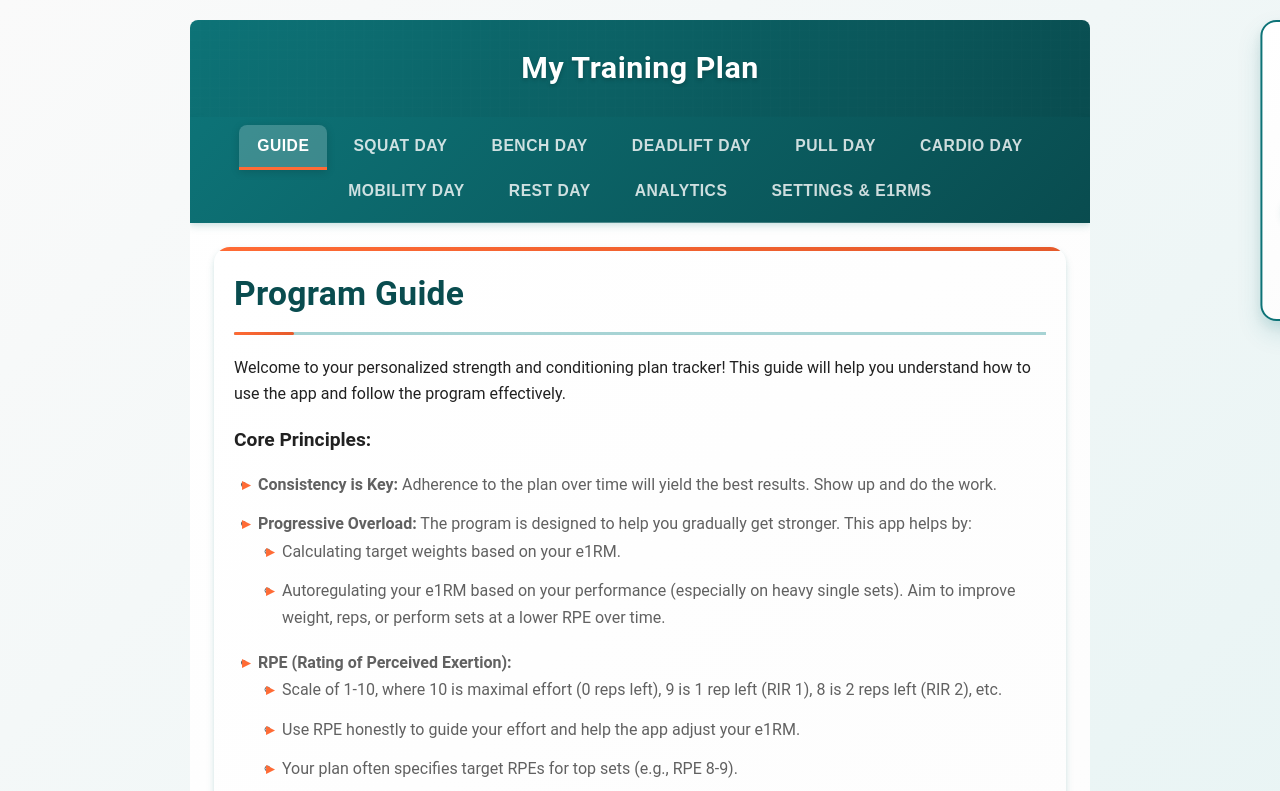
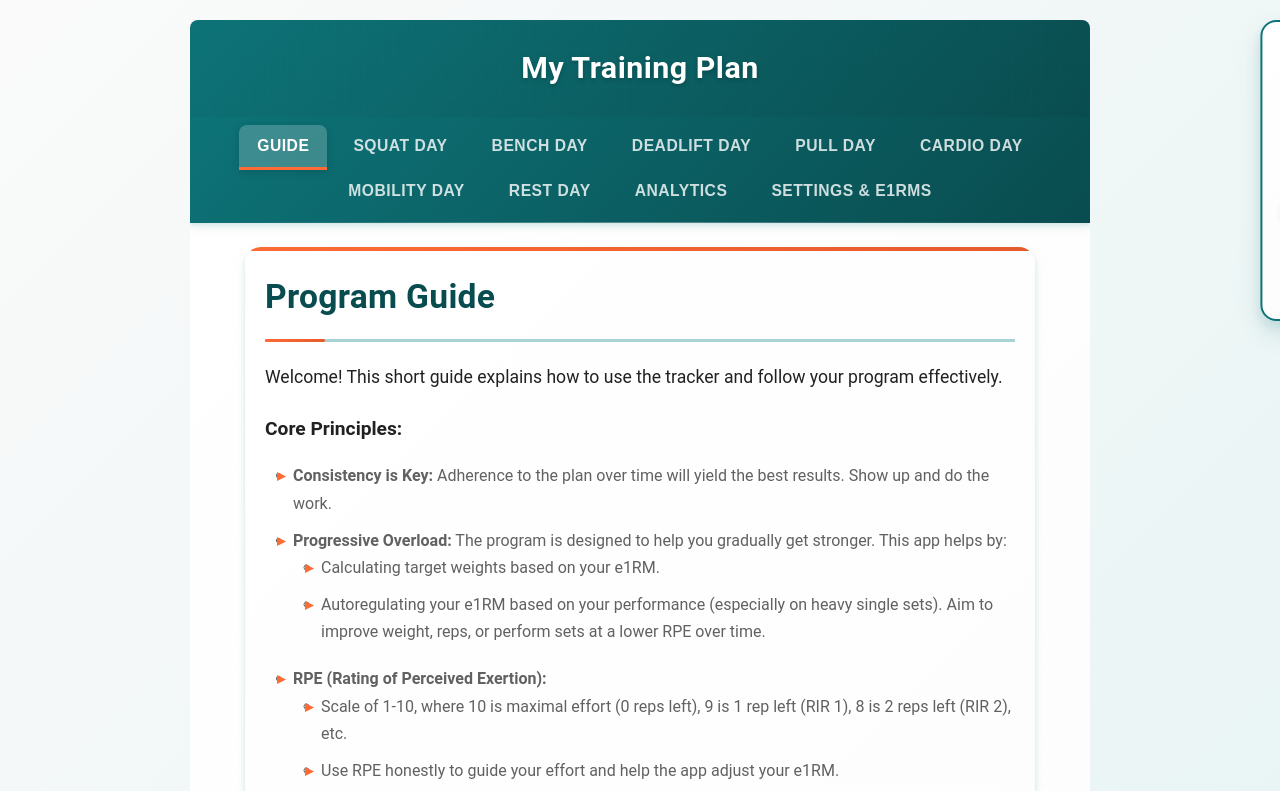
Before and after one commit to evangstav/redesigned-fishstick, a website: page 4-weeks.html in a window 1280 px wide. Both pictures are taken after a click on the button "GUIDE". Shown: the top 791 px of the page. Drawn offline with nearby package versions, Linux system fonts and the light colour scheme.

Commit message:
Improve guide tab readability

```diff
--- a/4-weeks.html
+++ b/4-weeks.html
@@ -813,6 +813,30 @@ WFIUjBjRG92TDNkM2R5NTNNeTV2Y21jdk1qQXdNQzl6ZG1jaUlIZHBaSFJvUFNKeU5UWWlJR2hsYVdkb
                 font-size: 1.5em;
             }
         }
+
+        /* Guide tab readability tweaks */
+        #guideTab {
+            max-width: 750px;
+            margin: 0 auto;
+            line-height: 1.8;
+        }
+
+        #guideTab p {
+            margin-bottom: 16px;
+        }
+
+        #guideTab ul, #guideTab ol {
+            margin-bottom: 20px;
+            padding-left: 28px;
+        }
+
+        #guideTab li {
+            margin-bottom: 10px;
+        }
+
+        #guideTab .intro {
+            font-size: 1.1em;
+        }
     </style>
 </head>
 <body>
@@ -828,7 +852,7 @@ WFIUjBjRG92TDNkM2R5NTNNeTV2Y21jdk1qQXdNQzl6ZG1jaUlIZHBaSFJvUFNKeU5UWWlJR2hsYVdkb
         <div class="content-area">
             <div id="guideTab" class="tab-content section">
                 <h2>Program Guide</h2>
-                <p>Welcome to your personalized strength and conditioning plan tracker! This guide will help you understand how to use the app and follow the program effectively.</p>
+                <p class="intro">Welcome! This short guide explains how to use the tracker and follow your program effectively.</p>
 
                 <h4>Core Principles:</h4>
                 <ul>
```
